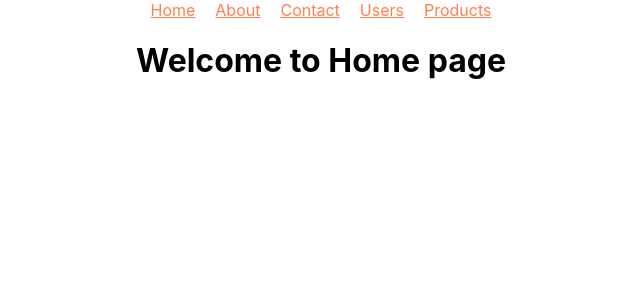
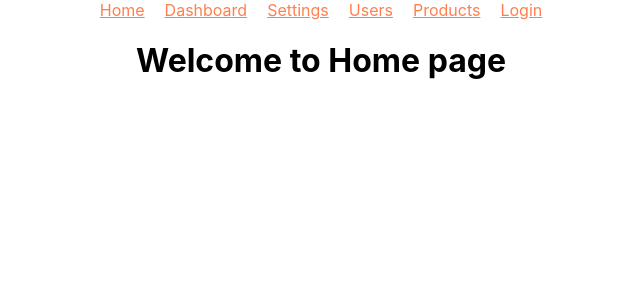
Before and after one commit to Gautam-8/unit5-assignments, a React (Create React App) app in the folder react-routers/: page / in a window 1280 px wide. Shown: the top 300 px of the page, without its empty margins (319-959 px from the left). Built offline with nearby package versions, Linux system fonts and the light colour scheme.

Commit message:
Update Navbar.jsx

```diff
--- a/react-routers/src/components/Navbar.jsx
+++ b/react-routers/src/components/Navbar.jsx
@@ -7,15 +7,17 @@ export const Navbar = () => {
 
      <Link to="/" style={{margin:"10px" , color:"coral"}}>Home</Link>
 
-     <Link to="/about" style={{margin:"10px"  , color:"coral"}}>About</Link>
+     <Link to="/about" style={{margin:"10px"  , color:"coral"}}>Dashboard</Link>
 
-     <Link to="/contactus" style={{margin:"10px"  , color:"coral"}}>Contact</Link>
+     <Link to="/contactus" style={{margin:"10px"  , color:"coral"}}>Settings</Link>
 
      {/* <Link to="/products/:id" style={{margin:"10px"  , color:"coral"}}>Product</Link> */}
 
-     <Link to="Users" style={{margin:"10px"  , color:"coral"}}>Users</Link>
+     <Link to="/Users" style={{margin:"10px"  , color:"coral"}}>Users</Link>
 
-     <Link to="products"  style={{margin:"10px"  , color:"coral"}}>Products</Link>
+     <Link to="/products"  style={{margin:"10px"  , color:"coral"}}>Products</Link>
+
+     <Link to="/login"  style={{margin:"10px"  , color:"coral"}}>Login</Link>
 
       </div>
   )
```
